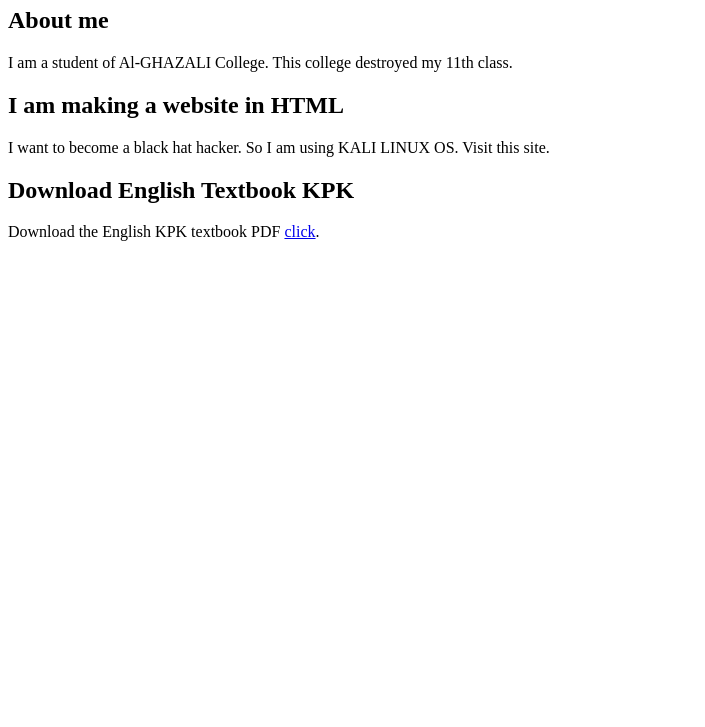
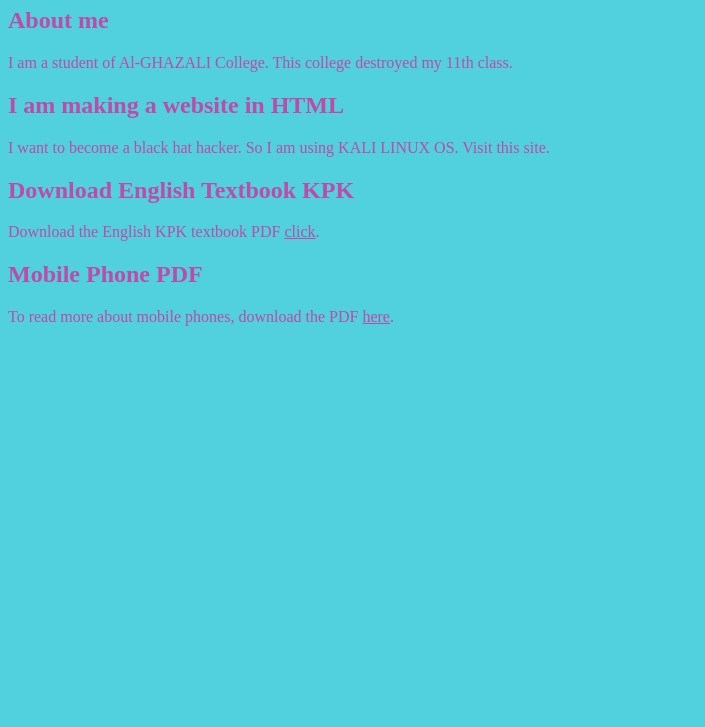
Before and after one commit to Anees2025/king, a plain HTML site: page index.html in a window 1280 px wide. Shown: the part 73-800 px from the top of the page, without its empty margins (0-705 px from the left). Drawn offline with Linux system fonts and the light colour scheme.

Commit message:
Update index.html

```diff
--- a/index.html
+++ b/index.html
@@ -1,13 +1,14 @@
- <!DOCTYPE html>
+<!DOCTYPE html>
 <html>
 <head>
     <title>My First Website</title>
     <style>
         body {
-            background-image: url('path/to/your-image.jpg');
-            background-size: cover;
-            background-repeat: no-repeat;
-            background-position: center;
+            background-color: #51d0de;
+            color: #bf4aa8;
+        }
+        a {
+            color: #bf4aa8;
         }
     </style>
 </head>
@@ -28,5 +29,10 @@
     <p>
         Download the English KPK textbook PDF <a href="2nd Year English KPK Board 2020 New Edition.pdf" download>click</a>.
     </p>
+
+    <h2>Mobile Phone PDF</h2>
+    <p>
+        To read more about mobile phones, download the PDF <a href="Mobile phone.pdf" download>here</a>.
+    </p>
 </body>
 </html>
```
